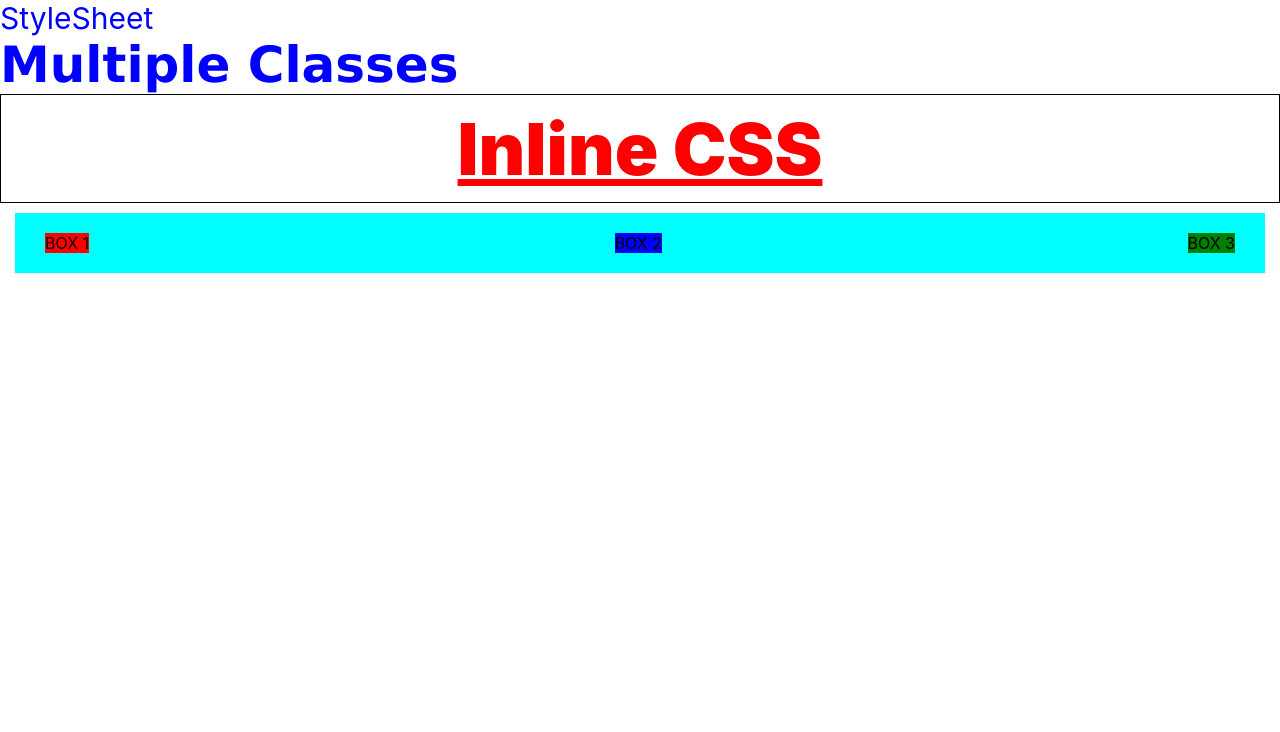
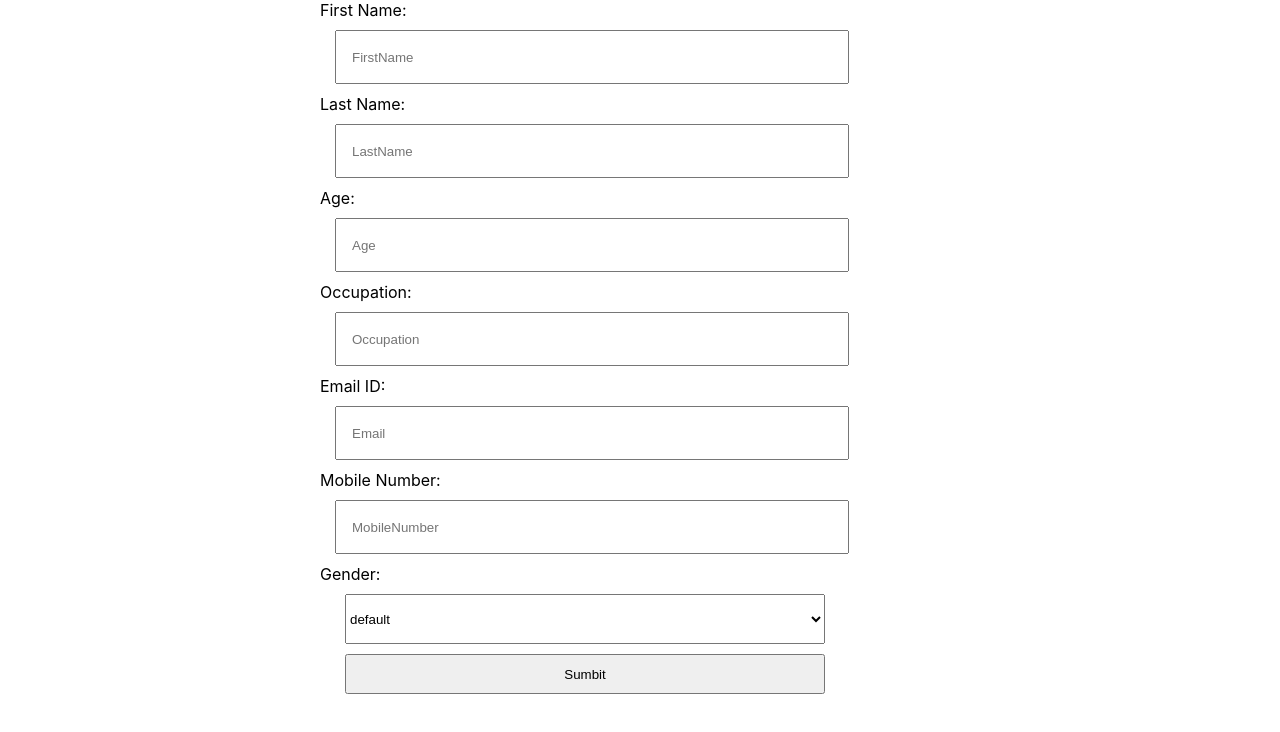
Before and after one commit to KKeyan24/reactJSLearing, a React (Create React App) app: page / in a window 1280 px wide. Shown: the top 732 px of the page. Built offline with nearby package versions, Linux system fonts and the light colour scheme.

Commit message:
RJS:- Form and it handling data

```diff
--- a/src/App.js
+++ b/src/App.js
@@ -1,10 +1,10 @@
 import './App.css';
-import BasicStyle from './CSS/BasicStyle';
+import Form from './FormHandling/Form';
 
 function App() {
   return (
     <div className="App">
-      <BasicStyle/>
+      <Form/>
     </div>
   );
 }
--- /dev/null
+++ b/src/FormHandling/Form.js
@@ -0,0 +1,90 @@
+import React, { Component } from 'react'
+import formStyle from './formStyle.module.css'
+
+class Form extends Component {
+    constructor(props) {
+        super(props)
+
+        this.state = {
+            fName: '',
+            lName: '',
+            age: '',
+            occupation: '',
+            email: '',
+            mobileNumber: '',
+            gender: 'default'
+        }
+    }
+
+    fname = (event) => {
+        this.setState({
+            fName: event.target.value,
+        })
+    }
+    lName = (event) => {
+        this.setState({
+            lName: event.target.value,
+        })
+    }
+    age = (event) => {
+        this.setState({
+            age: event.target.value,
+        })
+    }
+    occupation = (event) => {
+        this.setState({
+            occupation: event.target.value,
+        })
+    }
+    email = (event) => {
+        this.setState({
+            email: event.target.value,
+        })
+    }
+    mobileNumber = (event) => {
+        this.setState({
+            mobileNumber: event.target.value,
+        })
+    }
+    gender = (event) => {
+        this.setState({
+            gender: event.target.value,
+        })
+    }
+
+    render() {
+        return (
+            <div>
+                <form onSubmit={this.sumbitData} className={formStyle.content}>
+                    <label>First Name:</label>
+                    <input type='text' placeholder='FirstName' value={this.state.fName} onChange={this.fname}></input>
+                    <label>Last Name:</label>
+                    <input type='text' placeholder='LastName' value={this.state.lName} onChange={this.lName}></input>
+                    <label>Age:</label>
+                    <input type='text' placeholder='Age' value={this.state.age} onChange={this.age}></input>
+                    <label>Occupation:</label>
+                    <input type='text' placeholder='Occupation' value={this.state.occupation} onChange={this.occupation}></input>
+                    <label>Email ID:</label>
+                    <input type='text' placeholder='Email' value={this.state.email} onChange={this.email}></input>
+                    <label>Mobile Number:</label>
+                    <input type='text' placeholder='MobileNumber' value={this.state.mobileNumber} onChange={this.mobileNumber}></input>
+                    <label>Gender:</label>
+                    <select value={this.state.gender} onChange={this.gender}>
+                        <option value='default'>default</option>
+                        <option value='male'>Male</option>
+                        <option value='female'>Female</option>
+                    </select>
+                    <button type='sumbit'>Sumbit</button>
+                </form>
+            </div>
+        )
+    }
+
+    sumbitData = (event) => {
+        console.log(this.state, "State Item")
+        alert('From Sumbitted')
+        event.preventDefault();
+    }
+}
+
+export default Form
--- /dev/null
+++ b/src/FormHandling/formStyle.module.css
@@ -0,0 +1,30 @@
+input {
+    width: 75%;
+    height: 20px;
+    padding: 15px 15px;
+    margin: 10px 15px;
+}
+
+label {
+    display: flex;
+    justify-content: start;
+}
+
+button {
+    width: 75%;
+    height: 40px;
+    margin-left: 25px;
+}
+
+select {
+    width: 75%;
+    height: 50px;
+    margin: 10px 25px;
+}
+
+.content{
+    display: flex;
+    flex-direction: column;
+    justify-self: center;
+    width: 50%;
+}
```
